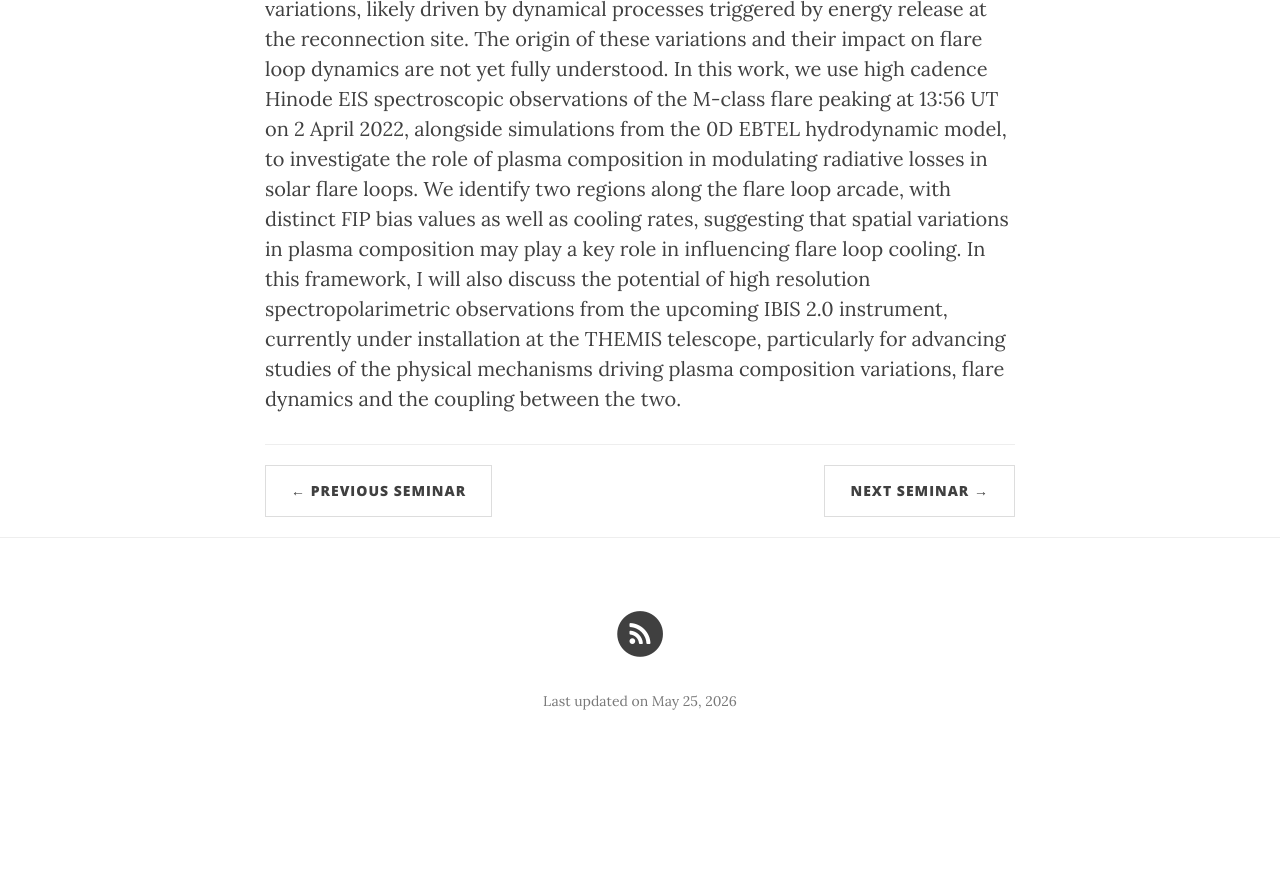
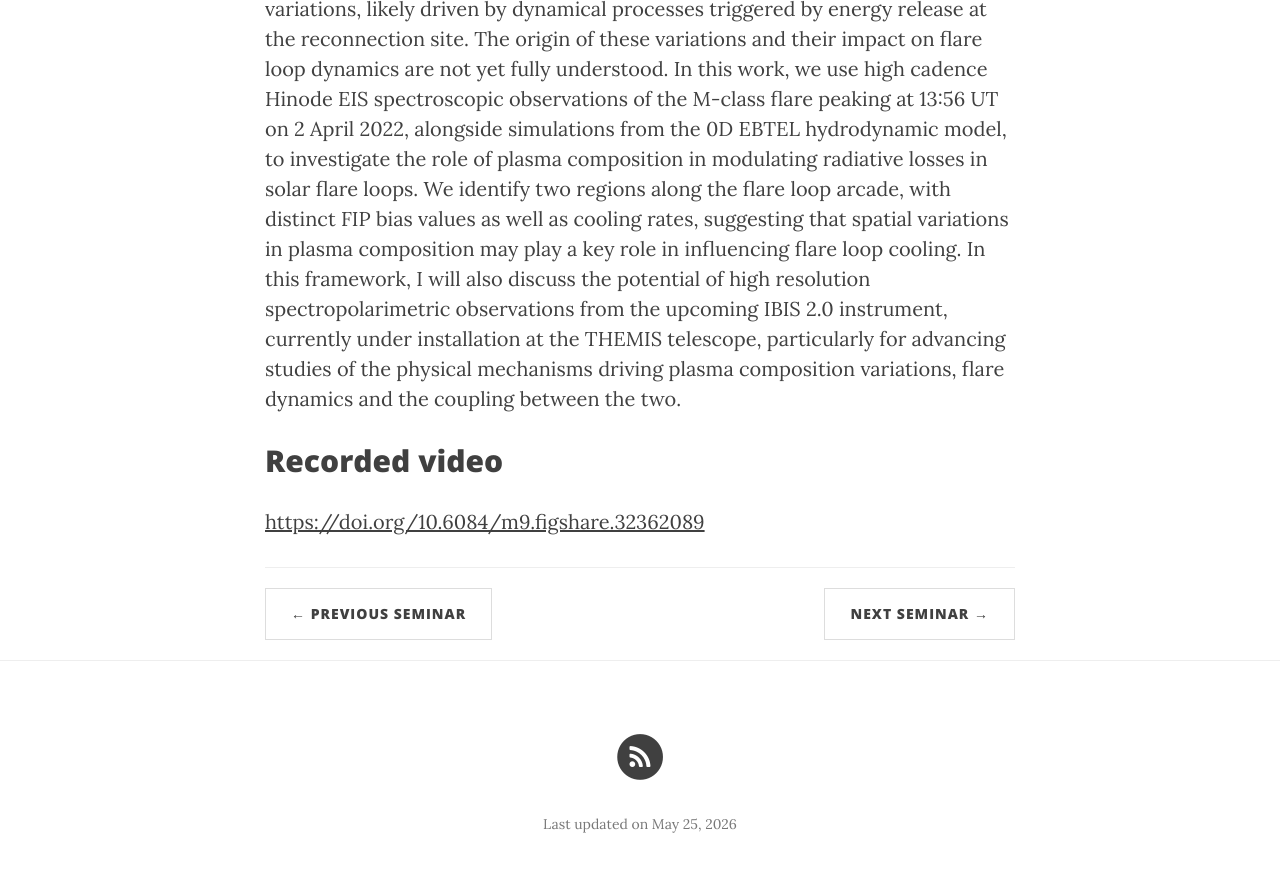
Before and after one commit to ITA-Solar/espos, a Jekyll site: the page built from _posts/2026-05-21-Mihailescu.md, in a window 1280 px wide and 900 px high, scrolled down 793 px. Shown: the top 872 px of the window. Built offline with Jekyll 4.4.1, drawn with Linux system fonts in a browser that asks for light colours; nearby versions of some CDN libraries; before the commit the page ends 1570 px from its top, so only the background shows below that.

Commit message:
Update _posts/2026-05-21-Mihailescu.md

```diff
--- a/_posts/2026-05-21-Mihailescu.md
+++ b/_posts/2026-05-21-Mihailescu.md
@@ -9,3 +9,6 @@ published:  true
 
 ## Abstract
 The plasma composition in the solar corona is variable, with a strong dependency on the first ionisation potential (FIP) of elements. In flaring regions, plasma composition has been shown to have significant spatial and temporal variations, likely driven by dynamical processes triggered by energy release at the reconnection site. The origin of these variations and their impact on flare loop dynamics are not yet fully understood. In this work, we use high cadence Hinode EIS spectroscopic observations of the M-class flare peaking at 13:56 UT on 2 April 2022, alongside simulations from the 0D EBTEL hydrodynamic model, to investigate the role of plasma composition in modulating radiative losses in solar flare loops. We identify two regions along the flare loop arcade, with distinct FIP bias values as well as cooling rates, suggesting that spatial variations in plasma composition may play a key role in influencing flare loop cooling. In this framework, I will also discuss the potential of high resolution spectropolarimetric observations from the upcoming IBIS 2.0 instrument, currently under installation at the THEMIS telescope, particularly for advancing studies of the physical mechanisms driving plasma composition variations, flare dynamics and the coupling between the two.
+
+## Recorded video
+[https://doi.org/10.6084/m9.figshare.32362089](https://doi.org/10.6084/m9.figshare.32362089.v1)
```
